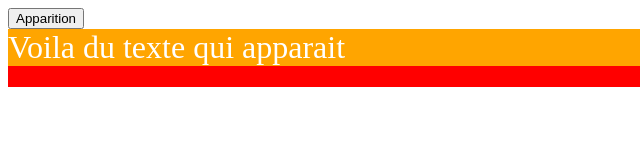
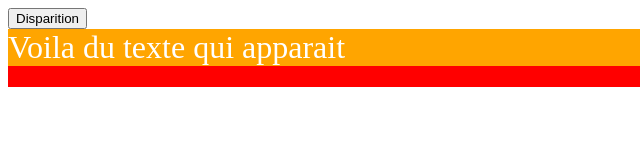
Before and after one commit to f-renout/cours-prog-web1, a plain HTML site: page chap3/2-javascript/event.html in a window 1280 px wide. Both pictures are taken after a click on the button "Apparition". Shown: the full height of the page, 0-640 px from the left. Drawn offline with Linux system fonts and the light colour scheme.

Commit message:
correction exemple javascript

```diff
--- a/chap3/2-javascript/event.html
+++ b/chap3/2-javascript/event.html
@@ -21,7 +21,7 @@
     function clickMe() {
         document.getElementById("contenu").classList.toggle("cache");
         visible=!visible;
-        document.getElementById("bouton").value=visible?"Apparition":"Disparition";
+        document.getElementById("bouton").value=!visible?"Apparition":"Disparition";
     }
 
     function swap(){
```
